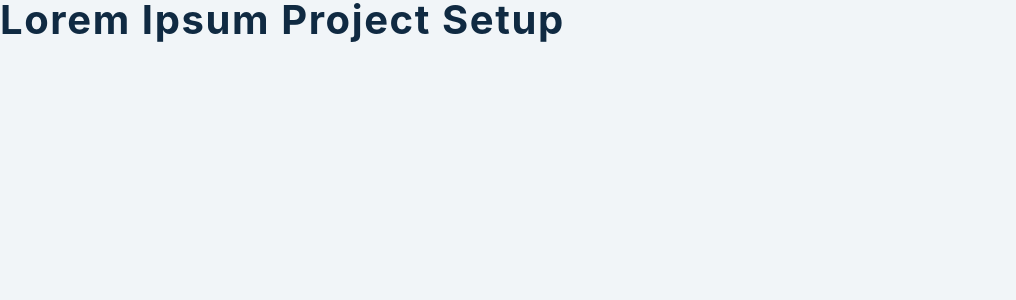
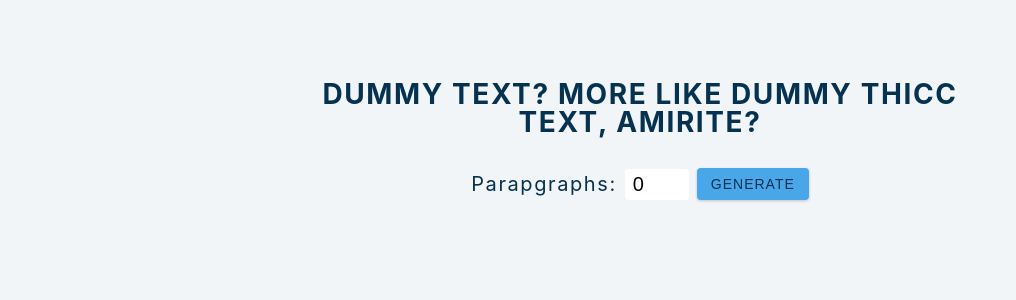
Before and after one commit to babai-1991/ReactProject-Basic, a React (Create React App) app: page / in a window 1280 px wide. Shown: the top 300 px of the page, without its empty margins (0-1016 px from the left). Built offline with nearby package versions, Linux system fonts and the light colour scheme; the HTML template or start-up script is replaced by a standard one.

Commit message:
8-lorem complete

```diff
--- a/src/8-Lorem/App.js
+++ b/src/8-Lorem/App.js
@@ -1,12 +1,47 @@
 import React, { useState } from 'react';
 import data from './data';
 import './index.css';
+
 function App() {
+	const [ paragraphCount, setParagraphCount ] = useState(0);
+	const [ text, setText ] = useState([]);
 
-
-  return (
-  <h2>lorem ipsum project setup</h2>
-    )
+	const handleSubmit = (e) => {
+		e.preventDefault();
+		let pCount = parseInt(paragraphCount);
+		// slice will return a new copy of array we select item from (startIndx , endIndx)
+		if (isNaN(pCount) || pCount <= 0) {
+			pCount = 1;
+		}
+		//I have total 9 paragraph in my data.js
+		if (pCount > 9) {
+			pCount = 9;
+		}
+		setText(data.slice(0, pCount));
+	};
+	return (
+		<section className="section-center">
+			<h3>Dummy text? More like dummy thicc text, amirite?</h3>
+			<form className="lorem-form" onSubmit={(e) => handleSubmit(e)}>
+				<label htmlFor="amount">parapgraphs: </label>
+				<input
+					type="number"
+					name="amount"
+					id="amount"
+					value={paragraphCount}
+					onChange={(e) => setParagraphCount(e.target.value)}
+				/>
+				<button type="submit" className="btn">
+					Generate
+				</button>
+			</form>
+			<article className="lorem-text">
+				{text.map((paragraph, index) => {
+					return <p key={index}>{paragraph}</p>;
+				})}
+			</article>
+		</section>
+	);
 }
 
 export default App;
```
